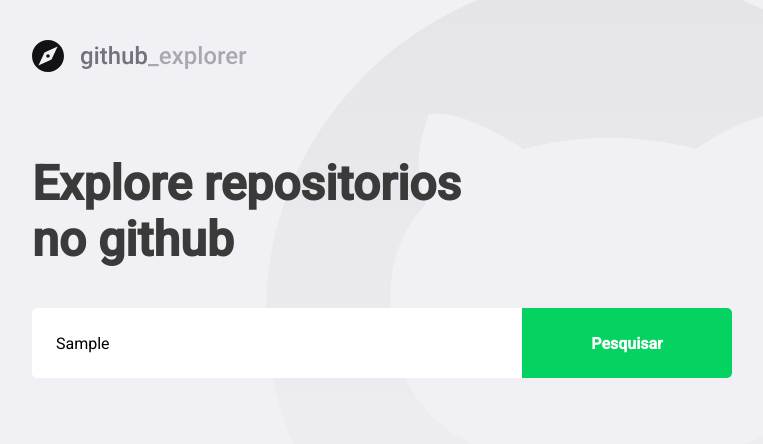
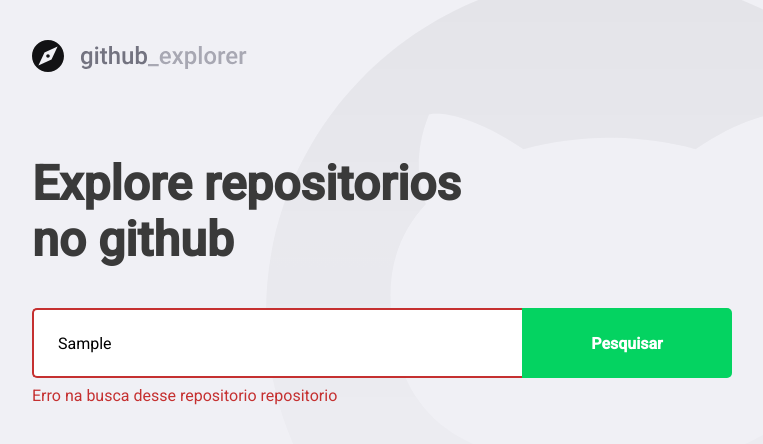
Before and after one commit to fdAssis/Explore-GitHub, a React (Create React App) app: page / in a window 1280 px wide. Both pictures are taken after typing "Sample" into the empty fields and a click on the button "Pesquisar". Shown: the top 444 px of the page, without its empty margins (148-911 px from the left). Built offline with nearby package versions, Linux system fonts and the light colour scheme; no server answers.

Commit message:
finish dashboard

```diff
--- a/src/pages/Dashboard/index.tsx
+++ b/src/pages/Dashboard/index.tsx
@@ -1,7 +1,8 @@
-import React, { useState, FormEvent } from 'react';
+import React, { useState, FormEvent, useEffect } from 'react';
 import { FiChevronRight } from 'react-icons/fi';
+import { Link } from 'react-router-dom';
 
-import { Title, Form, Repositories } from './styles';
+import { Title, Form, Repositories, Error } from './styles';
 import logoImg from '../../assets/logo_app.svg';
 
 import api from '../../services/api';
@@ -17,19 +18,46 @@
 
 const Dashboar: React.FC = () => {
   const [newRepo, setNewRepo] = useState('');
-  const [repositories, setRepositories] = useState<Repository[]>([]);
+  const [inputError, setInputError] = useState('');
+  const [repositories, setRepositories] = useState<Repository[]>(() => {
+    const storagedRepositories = localStorage.getItem(
+      '@GithubExplorer:repositores',
+    );
+    if (storagedRepositories) {
+      return JSON.parse(storagedRepositories);
+    }
+
+    return [];
+
+  });
+
+  useEffect(() => {
+    localStorage.setItem('@GithubExplorer:repositores',
+      JSON.stringify(repositories),
+    );
+  }, [repositories]);
 
   async function handleAddRepository(
     evente: FormEvent<HTMLFormElement>,
   ): Promise<void> {
     evente.preventDefault();
 
-    const response = await api.get<Repository>(`repos/${newRepo}`);
+    if(!newRepo) {
+      setInputError('Digite o autor/nome do repositorio');
+      return;
+    }
 
-    const repository = response.data;
+    try {
+      const response = await api.get<Repository>(`repos/${newRepo}`);
 
-    setRepositories([...repositories, repository]);
-    setNewRepo('');
+      const repository = response.data;
+
+      setRepositories([...repositories, repository]);
+      setNewRepo('');
+      setInputError('');
+    } catch (err) {
+      setInputError('Erro na busca desse repositorio repositorio');
+    }
   }
 
   return (
@@ -37,7 +65,7 @@
       <img src={logoImg} alt="Github logo" />
       <Title> Explore repositorios no github </Title>
 
-      <Form onSubmit={handleAddRepository}>
+      <Form hasError={!!inputError} onSubmit={handleAddRepository}>
         <input
           value={newRepo}
           onChange={e => setNewRepo(e.target.value)}
@@ -46,9 +74,11 @@
         <button type="submit">Pesquisar</button>
       </Form>
 
+      {inputError && <Error>{inputError}</Error>}
+
       <Repositories>
        {repositories.map(reposirory => (
-          <a key={reposirory.full_name} href="teste">
+          <Link key={reposirory.full_name} to={`/repository/${reposirory.full_name}`}>
           <img
             src={reposirory.owner.avatar_url}
             alt={reposirory.owner.login}
@@ -58,7 +88,7 @@
             <p>{reposirory.description}</p>
           </div>
           <FiChevronRight size={20} />
-        </a>
+        </Link>
        ))}
       </Repositories>
     </>
--- a/src/pages/Dashboard/styles.ts
+++ b/src/pages/Dashboard/styles.ts
@@ -1,5 +1,9 @@
-import styled from 'styled-components';
+import styled, {css} from 'styled-components';
 import { shade } from 'polished';
+
+interface FormProps {
+  hasError: boolean;
+}
 
 export const Title = styled.h1`
   font-size: 48px;
@@ -10,7 +14,7 @@
   margin-top: 80px;
 `;
 
-export const Form = styled.form`
+export const Form = styled.form<FormProps>`
   margin-top: 40px;
   max-width: 700px;
 
@@ -22,6 +26,12 @@
     padding: 0 24px;
     border: 0;
     border-radius: 5px 0 0 5px;
+    border: 2px solid #fff;
+    border-right: 0;
+
+    ${(props) => props.hasError && css`
+      border-color: #c53030;
+    `}
 
     &::placeholder {
       color: #a8a8b3;
@@ -42,6 +52,12 @@
       background: ${shade(0.2, '#04d361')};
     }
   }
+`;
+
+export const Error = styled.span`
+  display: block;
+  color: #c53030;
+  margin-top: 8px;
 `;
 
 export const Repositories = styled.div`
--- a/src/pages/Repository/index.tsx
+++ b/src/pages/Repository/index.tsx
@@ -1,4 +1,9 @@
 import React from 'react';
+import {useRouteMatch} from 'react-router-dom';
+
+interface RepositoryParams {
+  repository: string;
+}
 
 const Repository: React.FC = () => {
   return <h1> Repository </h1>;
--- a/src/routes/index.tsx
+++ b/src/routes/index.tsx
@@ -9,7 +9,7 @@
 const Routes: React.FC = () => (
   <Switch>
     <Route path="/" exact component={Dashboar} />
-    <Route path="/repository" component={Repository} />
+    <Route path="/repository/:repository+" component={Repository} />
   </Switch>
 );
 
```
